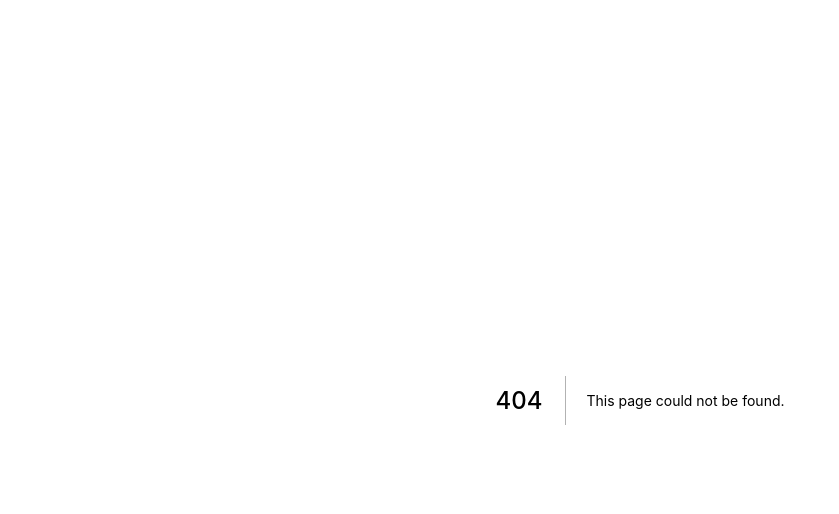
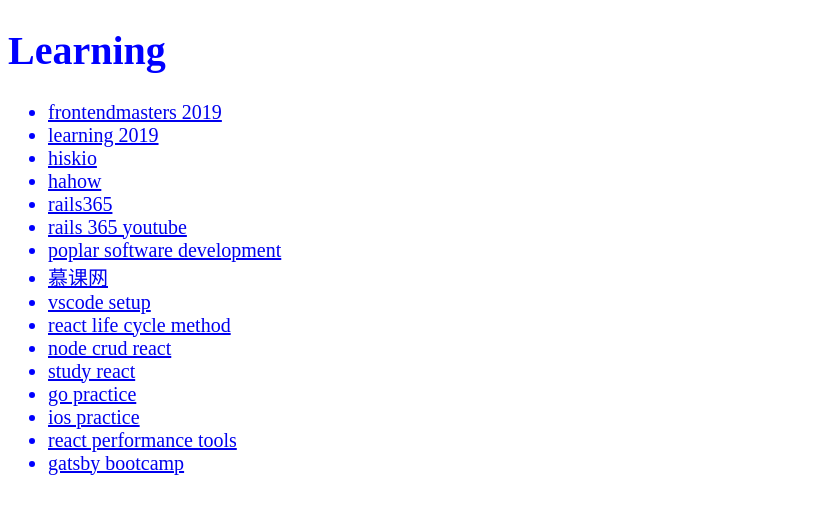
Before and after one commit to weikee94/next-ssr, a Next.js app: page /learning in a window 1280 px wide. Before the commit this address had no page. Shown: the top 514 px of the page, without its empty margins (0-839 px from the left). Built offline with nearby package versions, Linux system fonts and the light colour scheme.

Commit message:
add some other sections

```diff
--- /dev/null
+++ b/pages/learning.js
@@ -0,0 +1,83 @@
+import Link from "next/link";
+
+const Learning = () => {
+  return (
+    <div style={{ fontSize: "20px", color: "blue" }}>
+      <h1>Learning</h1>
+      <ul>
+        <li>
+          <a href="https://frontendmasters.com/books/front-end-handbook/2019/">
+            frontendmasters 2019
+          </a>
+        </li>
+        <li>
+          <a href="https://medium.com/zerotomastery/learn-to-code-in-2019-get-hired-and-have-fun-along-the-way-d4197f96be27">
+            learning 2019
+          </a>
+        </li>
+        <li>
+          <a href="https://hiskio.com/">hiskio</a>
+        </li>
+        <li>
+          <a href="https://hahow.in/">hahow</a>
+        </li>
+        <li>
+          <a href="https://www.rails365.net/">rails365</a>
+        </li>
+        <li>
+          <a href="https://www.youtube.com/channel/UCA-Jkgr40A9kl5vsIqg-BIg/videos">
+            rails 365 youtube
+          </a>
+        </li>
+        <li>
+          <a href="https://poplar.studio/creator-registration/weikeehaw/">
+            poplar software development
+          </a>
+        </li>
+        <li>
+          <a href="https://www.imooc.com/">慕课网</a>
+        </li>
+        <li>
+          <a href="https://xiaogliu.github.io/2017/12/26/develop-react-using-vscode/">
+            vscode setup
+          </a>
+        </li>
+        <li>
+          <a href="https://www.andreasreiterer.at/reactjs-lifecycle-methods/">
+            react life cycle method
+          </a>
+        </li>
+        <li>
+          <a href="https://codequs.com/p/oVavhsjDi/build-a-basic-crud-app-with-node-and-react/">
+            node crud react
+          </a>
+        </li>
+        <li>
+          <a href="https://react.jokcy.me/">study react</a>
+        </li>
+        <li>
+          <a href="https://medium.com/getamis/%E7%B5%90%E6%A7%8B%E5%8C%96%E7%9A%84-go-%E5%B0%88%E6%A1%88%E8%A8%AD%E8%A8%88%E6%A8%A1%E5%BC%8F%E8%88%87%E9%A2%A8%E6%A0%BC-a0d1d33844cf?fbclid=IwAR1OI2EMVcBRM3mqjA_PizoOcEjiejLBxu_PYYKGSUplNYAIgwdVksxX8-c">
+            go practice
+          </a>
+        </li>
+        <li>
+          <a href="https://medium.com/%E5%BD%BC%E5%BE%97%E6%BD%98%E7%9A%84-swift-ios-app-%E9%96%8B%E7%99%BC%E6%95%99%E5%AE%A4/ios-app-%E9%96%8B%E7%99%BC%E4%BD%9C%E5%AE%B6%E9%A4%8A%E6%88%90%E8%A8%88%E7%95%AB-f6eea56c5f4d">
+            ios practice
+          </a>
+        </li>
+        <li>
+          <a href="https://reactjs.org/docs/perf.html">
+            react performance tools
+          </a>
+        </li>
+        <li>
+          <a href="https://mead.io/gatsby-bootcamp?utm_source=udemy&utm_campaign=gatsby">
+            gatsby bootcamp
+          </a>
+        </li>
+      </ul>
+    </div>
+  );
+};
+
+export default Learning;
```
Also changed, not shown: pages/dsalgo.js (added, +36 -0 lines), pages/notes.js (+31 -0 lines), pages/people.js (added, +33 -0 lines), pages/tools.js (added, +18 -0 lines).
